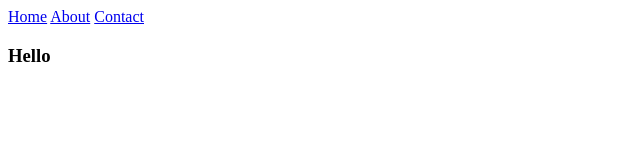
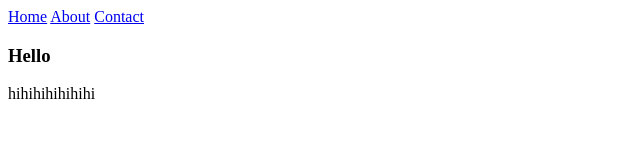
Before and after one commit to Im-Not-God/Learninggit, a plain HTML site: page HomePage.html in a window 1280 px wide. Shown: the whole page, without its empty margins (0-640 px from the left). Drawn offline with Linux system fonts and the light colour scheme.

Commit message:
add paragraph

```diff
--- a/HomePage.html
+++ b/HomePage.html
@@ -7,5 +7,6 @@
     <a href="#">About</a>
     <a href="#">Contact</a>
     <h3>Hello</h3>
+    <p>hihihihihihihi</p>
   </body>
 </html>
```
